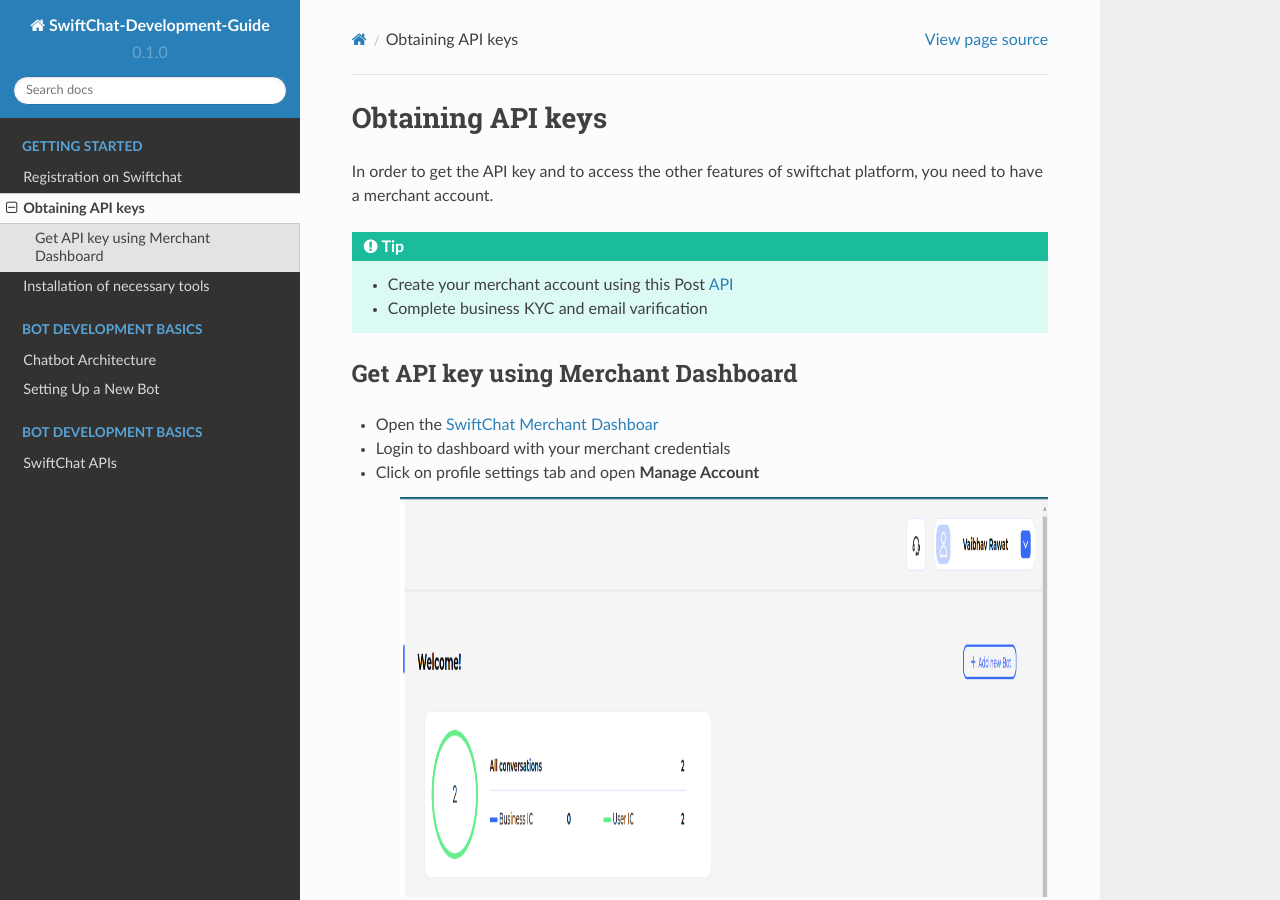
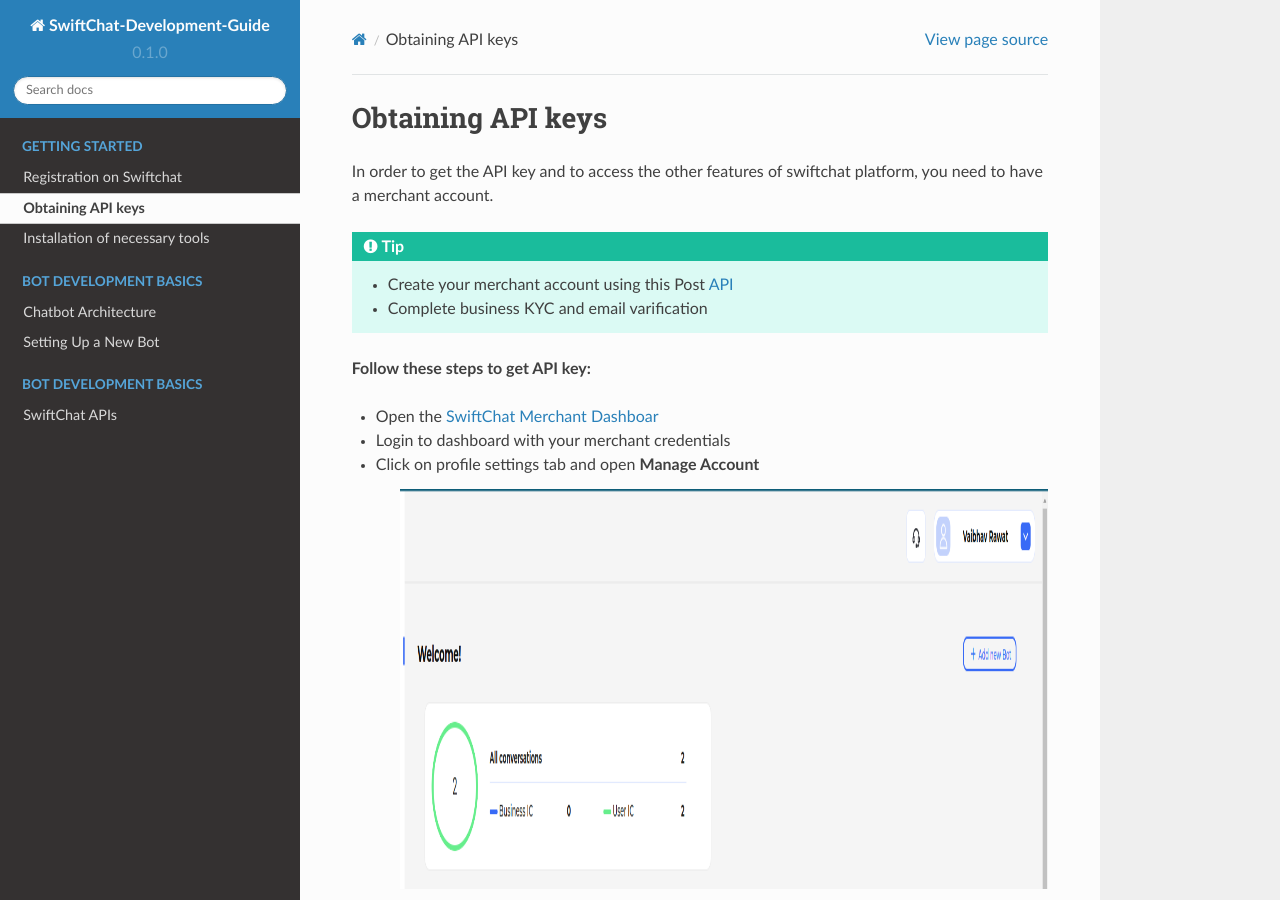
Before and after one commit to Priyanka-sharma181/Chatbot-Development-Guide, a Sphinx documentation site: the page built from docs/source/get_api_key.rst, in a window 1280 px wide and 900 px high. Built offline with Sphinx 7.4.7 and the Read the Docs theme 2.0.0, drawn with Linux system fonts in a browser that asks for light colours.

Commit message:
updating files

```diff
--- a/docs/source/get_api_key.rst
+++ b/docs/source/get_api_key.rst
@@ -7,8 +7,9 @@
    - Create your merchant account using this Post `API <https://documenter.getpostman.com/view/20587790/UyrGCuhH#57d73550-1c15-41a5-ac7e-0ba20b60b3e4>`_
    - Complete business KYC and email varification
 
-Get API key using Merchant Dashboard
-~~~~~~~~~~~~~~~~~~
+
+
+**Follow these steps to get API key:**
 
 - Open the `SwiftChat Merchant Dashboar <https://dashboard.swiftchat.ai/>`_
 - Login to dashboard with your merchant credentials
```
